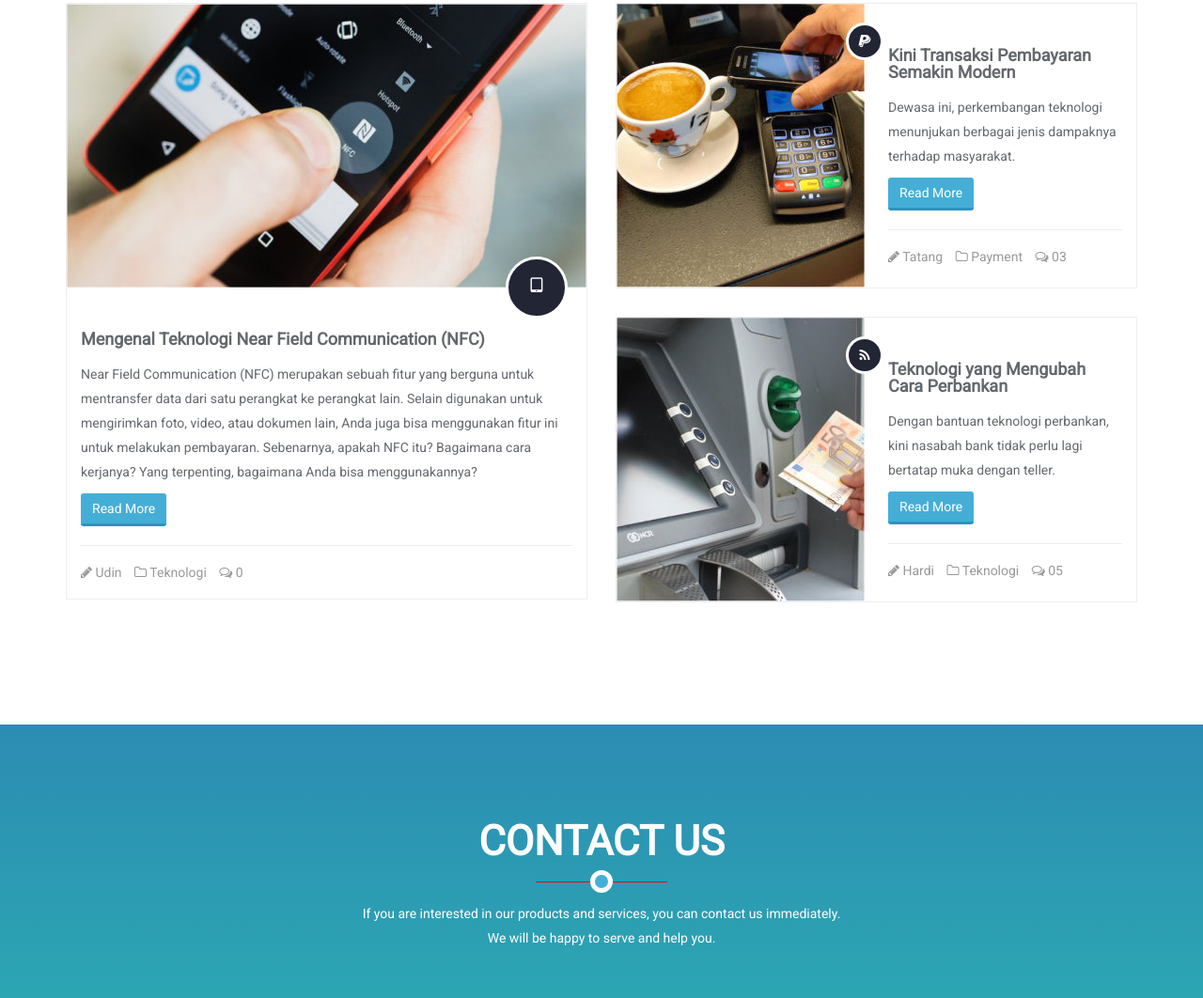
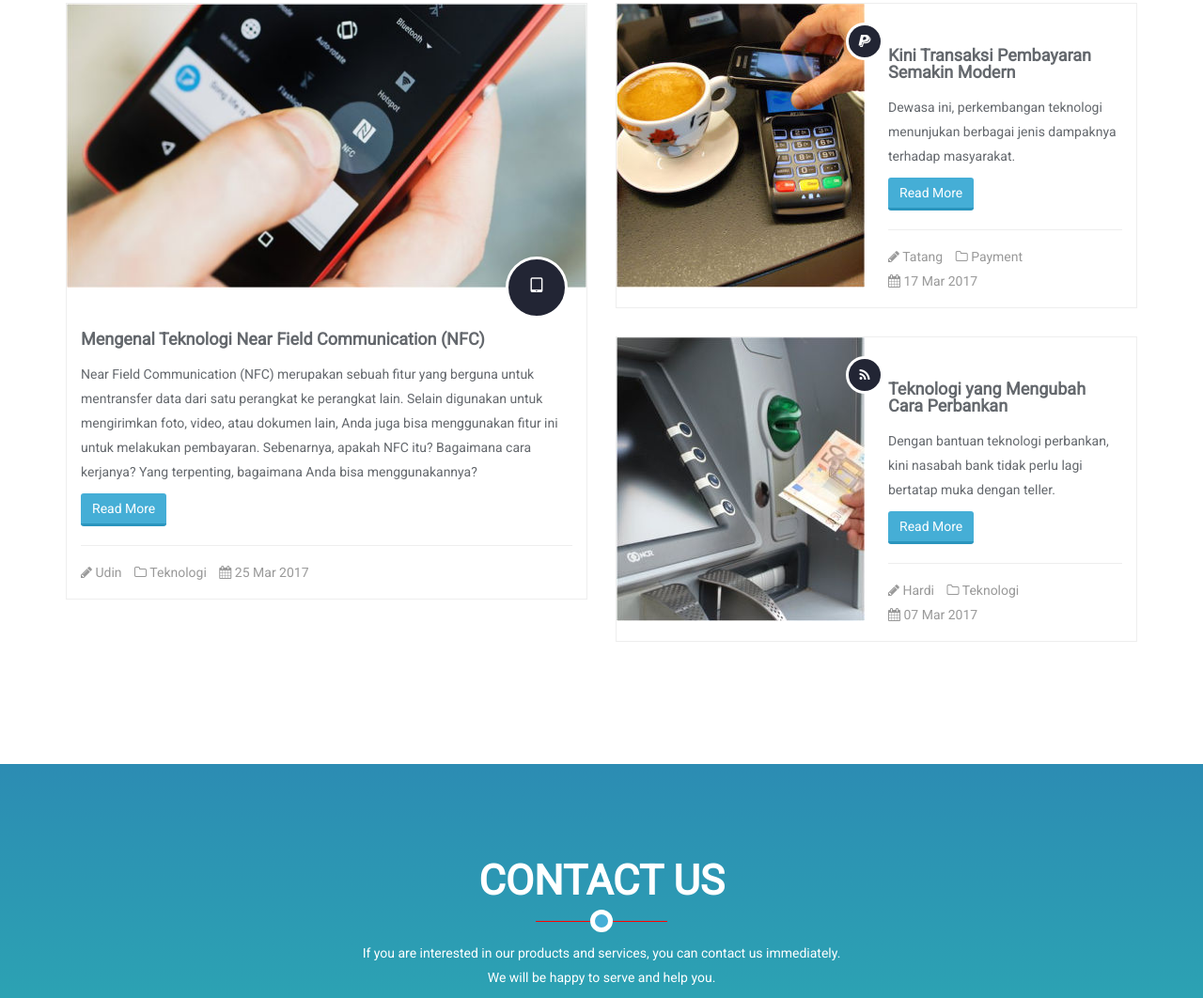
Before and after one commit to acerudyn/beps, a plain HTML site: page index.html in a window 1280 px wide. Shown: the part 6132-7194 px from the top of the page at 94% size. Drawn offline with Linux system fonts and the light colour scheme; some packages are replaced by stand-ins of ours.

Commit message:
Update index.html

```diff
--- a/index.html
+++ b/index.html
@@ -717,7 +717,7 @@
                             <footer class="entry-meta">
                                 <span class="entry-author"><i class="fa fa-pencil"></i> <a href="http://www.seeudin.com" target="_blank">Udin</a></span>
                                 <span class="entry-category"><i class="fa fa-folder-o"></i> <a href="#">Teknologi</a></span>
-                                <span class="entry-comments"><i class="fa fa-comments-o"></i> <a href="#">0</a></span>
+                                <span class="entry-comments"><i class="fa fa-calendar"></i> <a href="#">25 Mar 2017</a></span>
                             </footer>
                         </article>
                     </div>
@@ -743,7 +743,7 @@
                                 <footer class="entry-meta">
                                     <span class="entry-author"><i class="fa fa-pencil"></i> <a href="http://www.webdevelopment.id" target="_blank">Tatang</a></span>
                                     <span class="entry-category"><i class="fa fa-folder-o"></i> <a href="#">Payment</a></span>
-                                    <span class="entry-comments"><i class="fa fa-comments-o"></i> <a href="#">03</a></span>
+                                    <span class="entry-comments"><i class="fa fa-calendar"></i> <a href="#">17 Mar 2017</a></span>
                                 </footer>
                             </div>
                         </article>
@@ -768,7 +768,7 @@
                                 <footer class="entry-meta">
                                     <span class="entry-author"><i class="fa fa-pencil"></i> <a href="#">Hardi</a></span>
                                     <span class="entry-category"><i class="fa fa-folder-o"></i> <a href="#">Teknologi</a></span>
-                                    <span class="entry-comments"><i class="fa fa-comments-o"></i> <a href="#">05</a></span>
+                                    <span class="entry-comments"><i class="fa fa-calendar"></i> <a href="#">07 Mar 2017</a></span>
                                 </footer>
                             </div>
                         </article>
```
